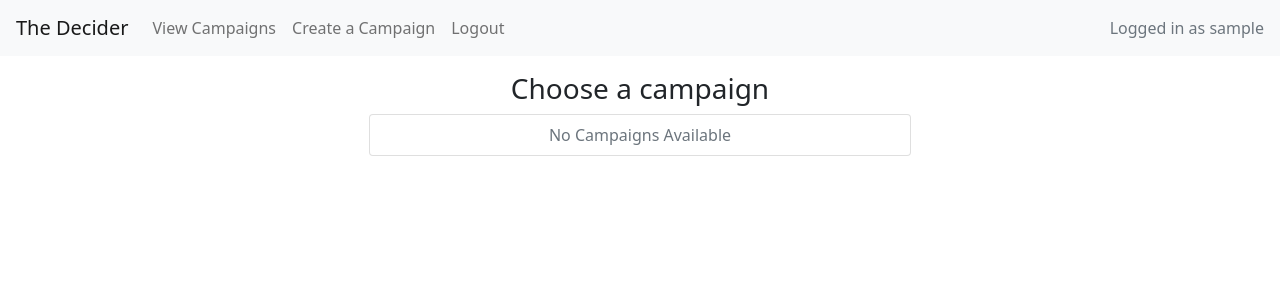
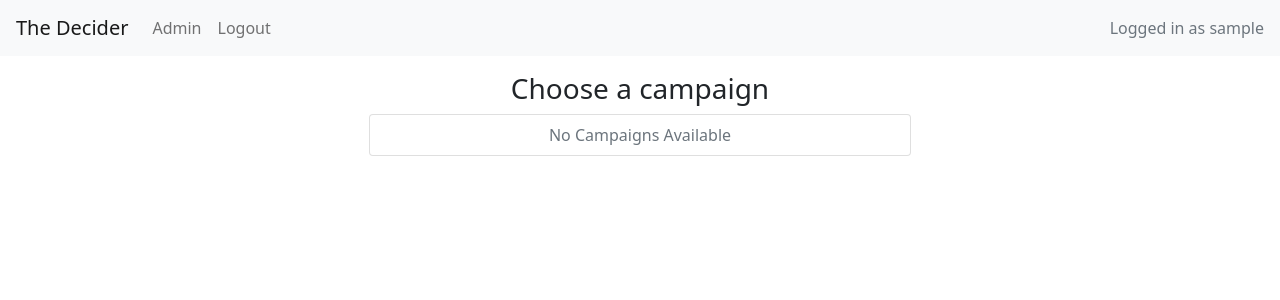
Before and after one commit to mattburlage/thedeciderapp, a Django app: page / in a window 1280 px wide. Shown: the top 300 px of the page. Run offline with Django 3.2, Linux system fonts and the light colour scheme; the visitor is signed in with stand-in values (Sample User, id 1); data that the repository does not hold is empty; some libraries are stand-ins or nearby versions.

Commit message:
fix navbar

```diff
--- a/templates/nav.html
+++ b/templates/nav.html
@@ -6,12 +6,17 @@
         </button>
         <div class="collapse navbar-collapse" id="navbarSupportedContent">
             <ul class="navbar-nav mr-auto mb-2 mb-lg-0">
+                {#        <li class="nav-item">#}
+                {#          <a class="nav-link" href="#">View Campaigns</a>#}
+                {#        </li>#}
+                {#        <li class="nav-item">#}
+                {#          <a class="nav-link" href="#">Create a Campaign</a>#}
+                {#        </li>#}
+                {% if request.user.is_superuser %}
                     <li class="nav-item">
-          <a class="nav-link" href="#">View Campaigns</a>
+                        <a class="nav-link" href="{% url 'admin:index' %}">Admin</a>
                     </li>
-        <li class="nav-item">
-          <a class="nav-link" href="#">Create a Campaign</a>
-        </li>
+                {% endif %}
                 <li class="nav-item">
                     <a class="nav-link" href="{% url 'logout' %}">Logout</a>
                 </li>
```
Lines whose indentation alone changed are shown as unchanged.
